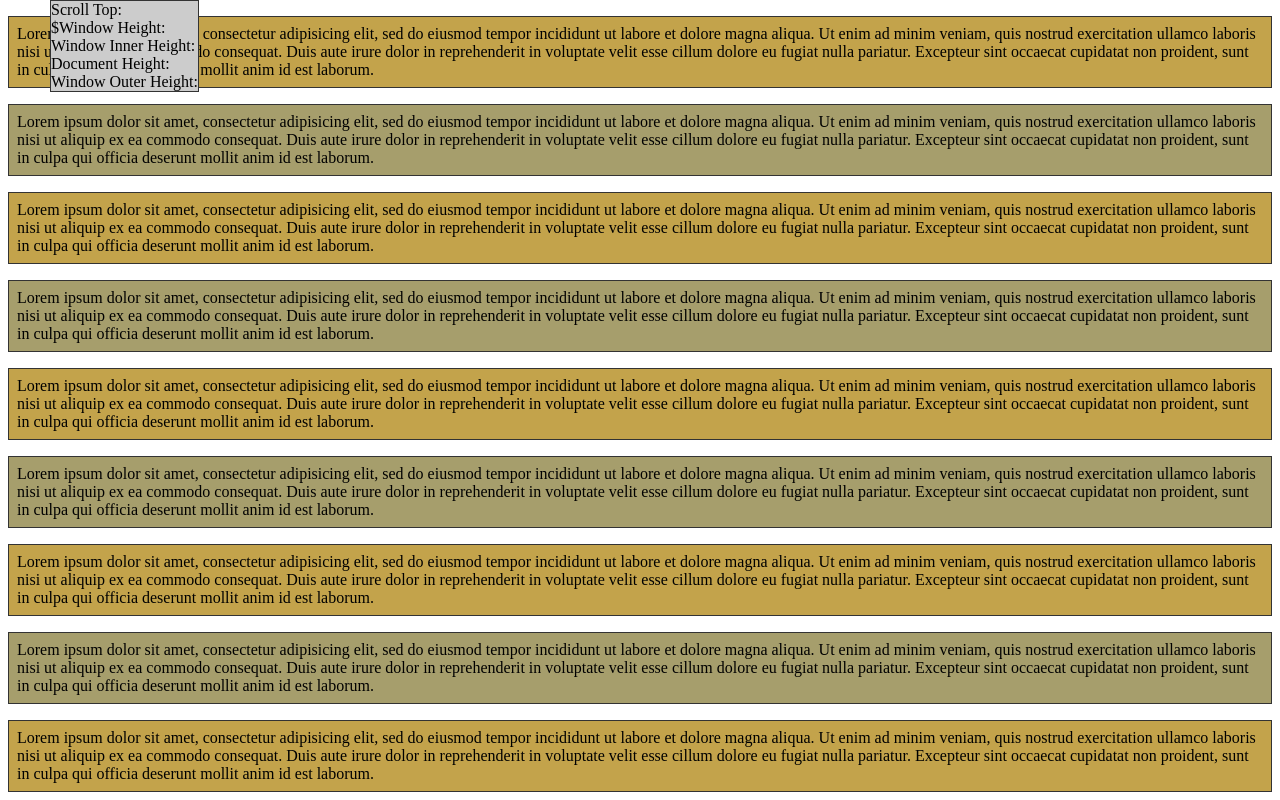
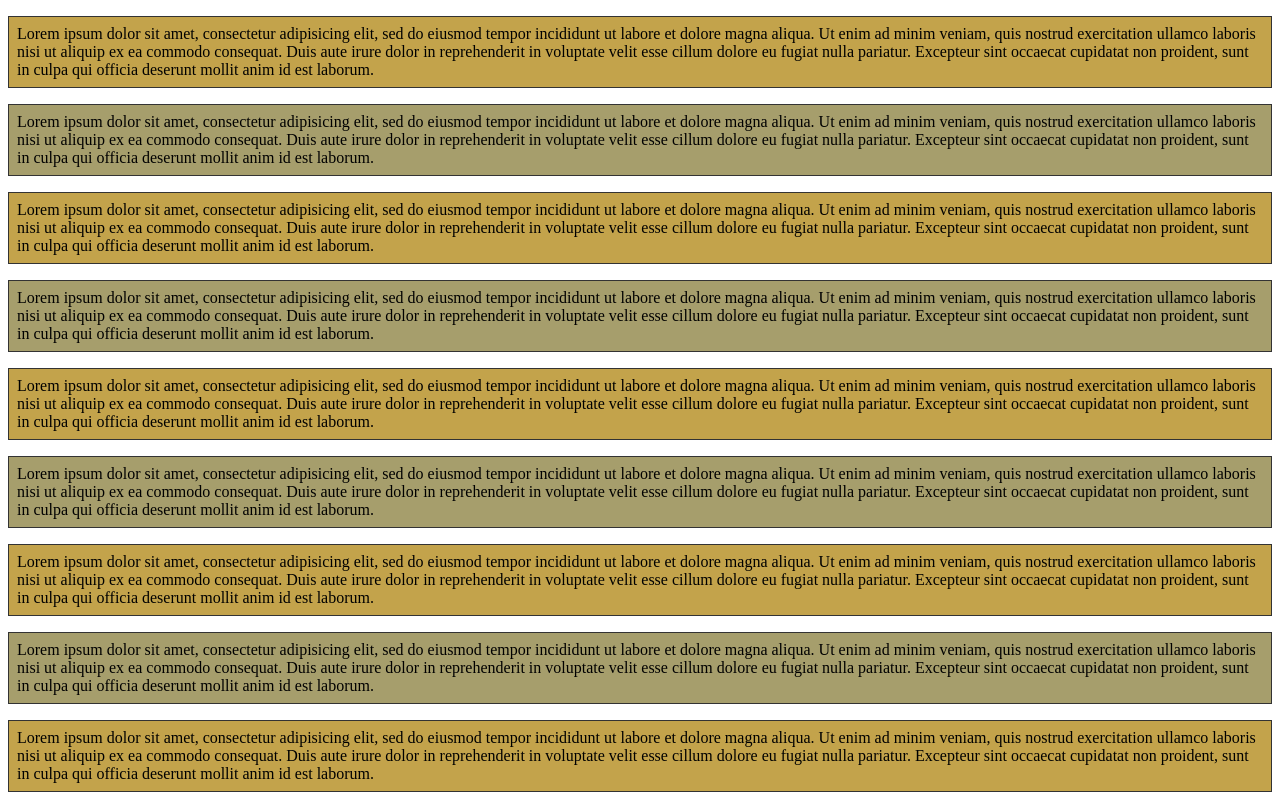
Before and after one commit to jayprakash-manjhi/scrollToTop, a plain HTML site: page example.html in a window 1280 px wide. Shown: the top 800 px of the page. Drawn offline with Linux system fonts and the light colour scheme.

Commit message:
Comment statistic

```diff
--- a/example.html
+++ b/example.html
@@ -38,14 +38,14 @@ and open the template in the editor.
 		<p>Lorem ipsum dolor sit amet, consectetur adipisicing elit, sed do eiusmod tempor incididunt ut labore et dolore magna aliqua. Ut enim ad minim veniam, quis nostrud exercitation ullamco laboris nisi ut aliquip ex ea commodo consequat. Duis aute irure dolor in reprehenderit in voluptate velit esse cillum dolore eu fugiat nulla pariatur. Excepteur sint occaecat cupidatat non proident, sunt in culpa qui officia deserunt mollit anim id est laborum.</p>
 		<p>Lorem ipsum dolor sit amet, consectetur adipisicing elit, sed do eiusmod tempor incididunt ut labore et dolore magna aliqua. Ut enim ad minim veniam, quis nostrud exercitation ullamco laboris nisi ut aliquip ex ea commodo consequat. Duis aute irure dolor in reprehenderit in voluptate velit esse cillum dolore eu fugiat nulla pariatur. Excepteur sint occaecat cupidatat non proident, sunt in culpa qui officia deserunt mollit anim id est laborum.</p>
 		<p>Lorem ipsum dolor sit amet, consectetur adipisicing elit, sed do eiusmod tempor incididunt ut labore et dolore magna aliqua. Ut enim ad minim veniam, quis nostrud exercitation ullamco laboris nisi ut aliquip ex ea commodo consequat. Duis aute irure dolor in reprehenderit in voluptate velit esse cillum dolore eu fugiat nulla pariatur. Excepteur sint occaecat cupidatat non proident, sunt in culpa qui officia deserunt mollit anim id est laborum.</p>
-		<div style="position: fixed;top:0;left:50px;background:#ccc;border:1px solid #333;">
+		<!--<div style="position: fixed;top:0;left:50px;background:#ccc;border:1px solid #333;">
 			<div >Scroll Top: <span id="scrollTopValue"></span></div>
 			<div >$Window Height: <span id="DallerwindowHeight"></span></div>
 			<div >Window Inner Height: <span id="windowInnerHeight"></span></div>
 			<div >Document Height: <span id="documentHeight"></span></div>
 			<div >Window Outer Height: <span id="windowOuterHeight"></span></div>
 
-		</div>
+		</div>-->
 		<div id="totopscroller">
 		</div>
 		<script>
```
